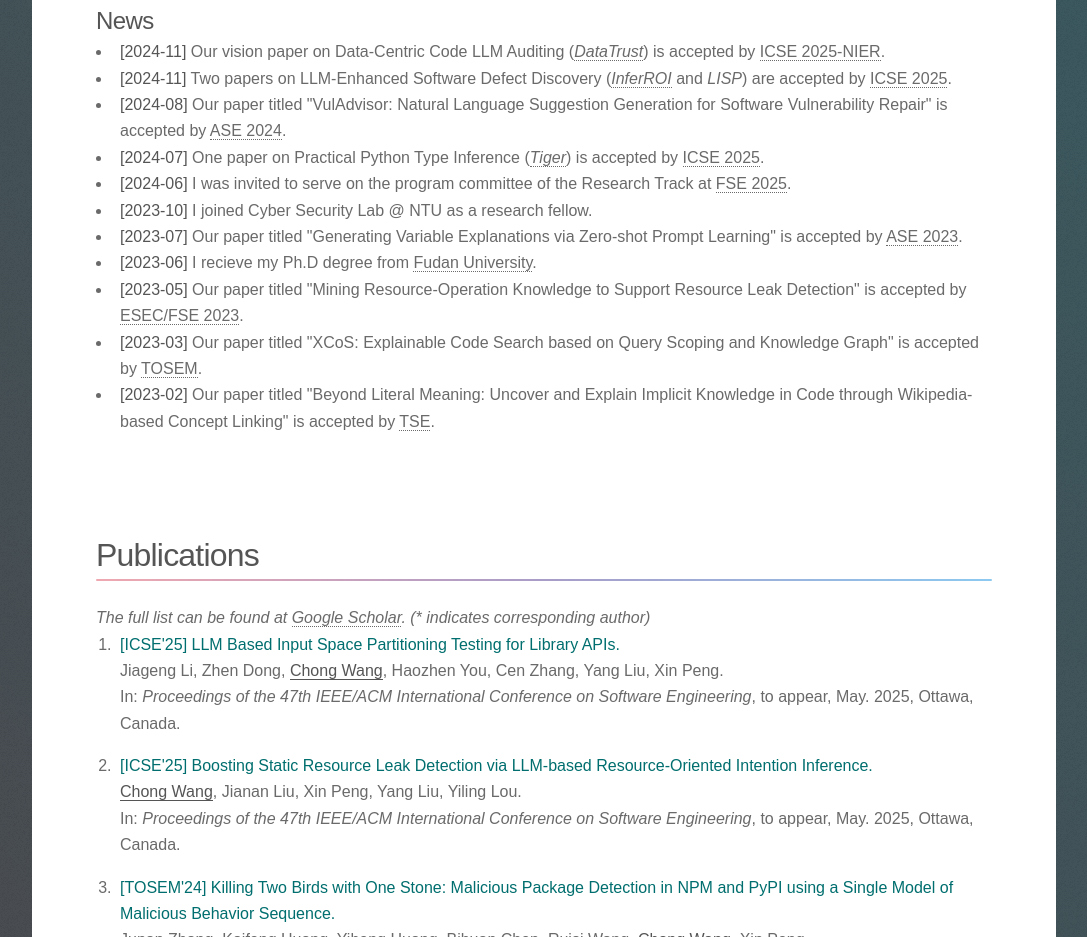
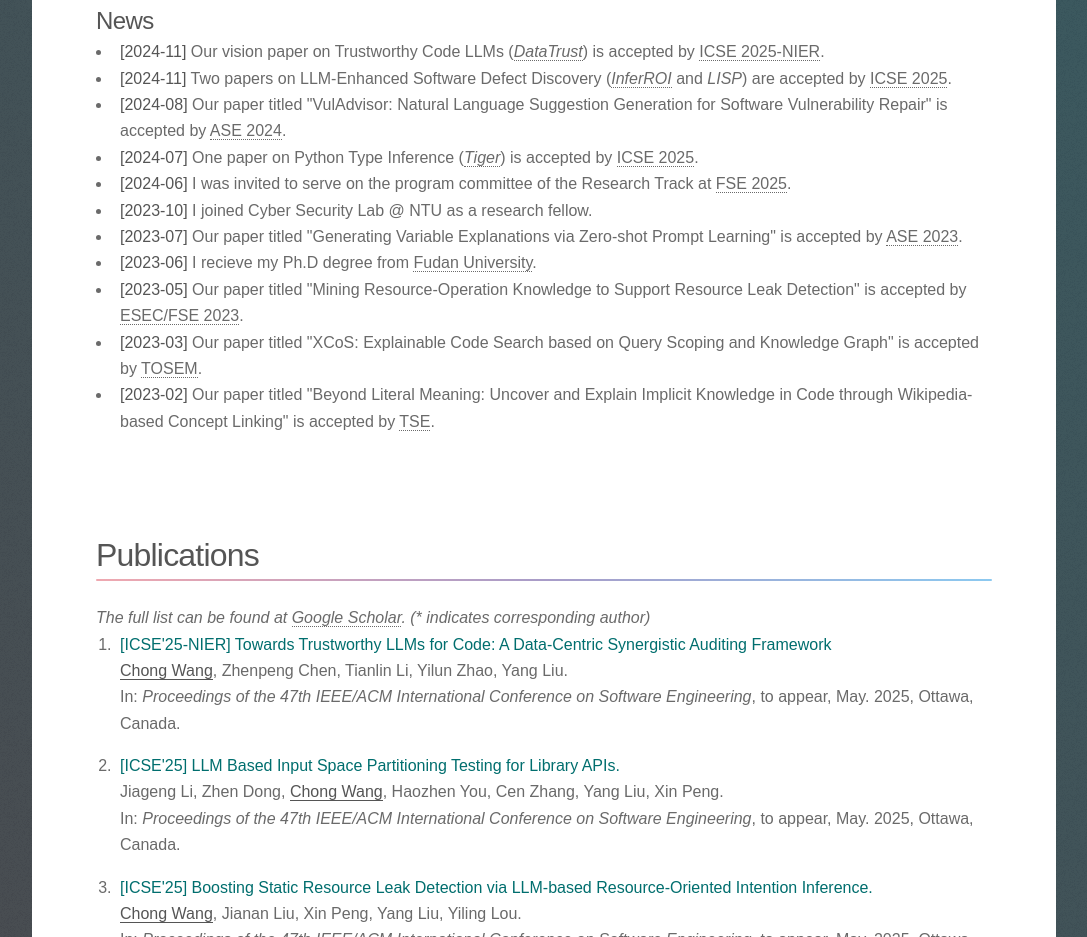
Before and after one commit to cs-wangchong/cs-wangchong.github.io, a plain HTML site: page index.html in a window 1280 px wide. Shown: the part 847-1784 px from the top of the page, without its empty margins (96-1183 px from the left). Drawn offline with Linux system fonts and the light colour scheme.

Commit message:
Update index.html

```diff
--- a/index.html
+++ b/index.html
@@ -93,7 +93,7 @@
 					<h2>News</h2>
 					<ul>
 						<li style="font-size: medium;">
-							<b>[2024-11]</b> Our vision paper on Data-Centric Code LLM Auditing (<a href="https://arxiv.org/abs/2410.09048"><i>DataTrust</i></a>) is accepted by <a href="https://conf.researchr.org/track/icse-2025/icse-2025-nier">ICSE 2025-NIER</a>.
+							<b>[2024-11]</b> Our vision paper on Trustworthy Code LLMs (<a href="https://arxiv.org/abs/2410.09048"><i>DataTrust</i></a>) is accepted by <a href="https://conf.researchr.org/track/icse-2025/icse-2025-nier">ICSE 2025-NIER</a>.
 						</li>
 						<li style="font-size: medium;">
 							<b>[2024-11]</b> Two papers on LLM-Enhanced Software Defect Discovery (<a href="https://arxiv.org/abs/2311.04448"><i>InferROI</i></a> and <i>LISP</i>) are accepted by <a href="https://conf.researchr.org/track/icse-2025/icse-2025-research-track">ICSE 2025</a>.
@@ -102,7 +102,7 @@
 							<b>[2024-08]</b> Our paper titled "VulAdvisor: Natural Language Suggestion Generation for Software Vulnerability Repair" is accepted by <a href="https://conf.researchr.org/track/ase-2024/ase-2024-research">ASE 2024</a>.
 						</li>
 						<li style="font-size: medium;">
-							<b>[2024-07]</b> One paper on Practical Python Type Inference (<a href="https://arxiv.org/abs/2407.02095"><i>Tiger</i></a>) is accepted by <a href="https://conf.researchr.org/track/icse-2025/icse-2025-research-track">ICSE 2025</a>.
+							<b>[2024-07]</b> One paper on Python Type Inference (<a href="https://arxiv.org/abs/2407.02095"><i>Tiger</i></a>) is accepted by <a href="https://conf.researchr.org/track/icse-2025/icse-2025-research-track">ICSE 2025</a>.
 						</li>
 						<li style="font-size: medium;">
 							<b>[2024-06]</b> I was invited to serve on the program committee of the Research Track at <a href="https://conf.researchr.org/track/fse-2025/fse-2025-research-papers">FSE 2025</a>.
@@ -137,6 +137,11 @@
 						<i>The full list can be found at <a href="https://scholar.google.com/citations?user=xJMBEIgAAAAJ&hl=en">Google Scholar</a>. (* indicates corresponding author)</i>
 						<!-- <h3>Journal Papers</h3> -->
 						<ol>
+							<li style="margin-bottom: 1em;">
+								<b style="color: rgb(0, 110, 110);font-weight: bolder;">[ICSE'25-NIER] Towards Trustworthy LLMs for Code: A Data-Centric Synergistic Auditing Framework</b></br>
+								<b style="border-bottom: solid 1px;font-weight: bolder;">Chong Wang</b>, Zhenpeng Chen, Tianlin Li, Yilun Zhao, Yang Liu.</br>
+								In: <i>Proceedings of the 47th IEEE/ACM International Conference on Software Engineering</i>, to appear, May. 2025, Ottawa, Canada.
+							</li>
 							<li style="margin-bottom: 1em;">
 								<b style="color: rgb(0, 110, 110);font-weight: bolder;">[ICSE'25] LLM Based Input Space Partitioning Testing for Library APIs.</b></br>
 								Jiageng Li, Zhen Dong, <b style="border-bottom: solid 1px;font-weight: bolder;">Chong Wang</b>, Haozhen You, Cen Zhang, Yang Liu, Xin Peng.</br>
```
